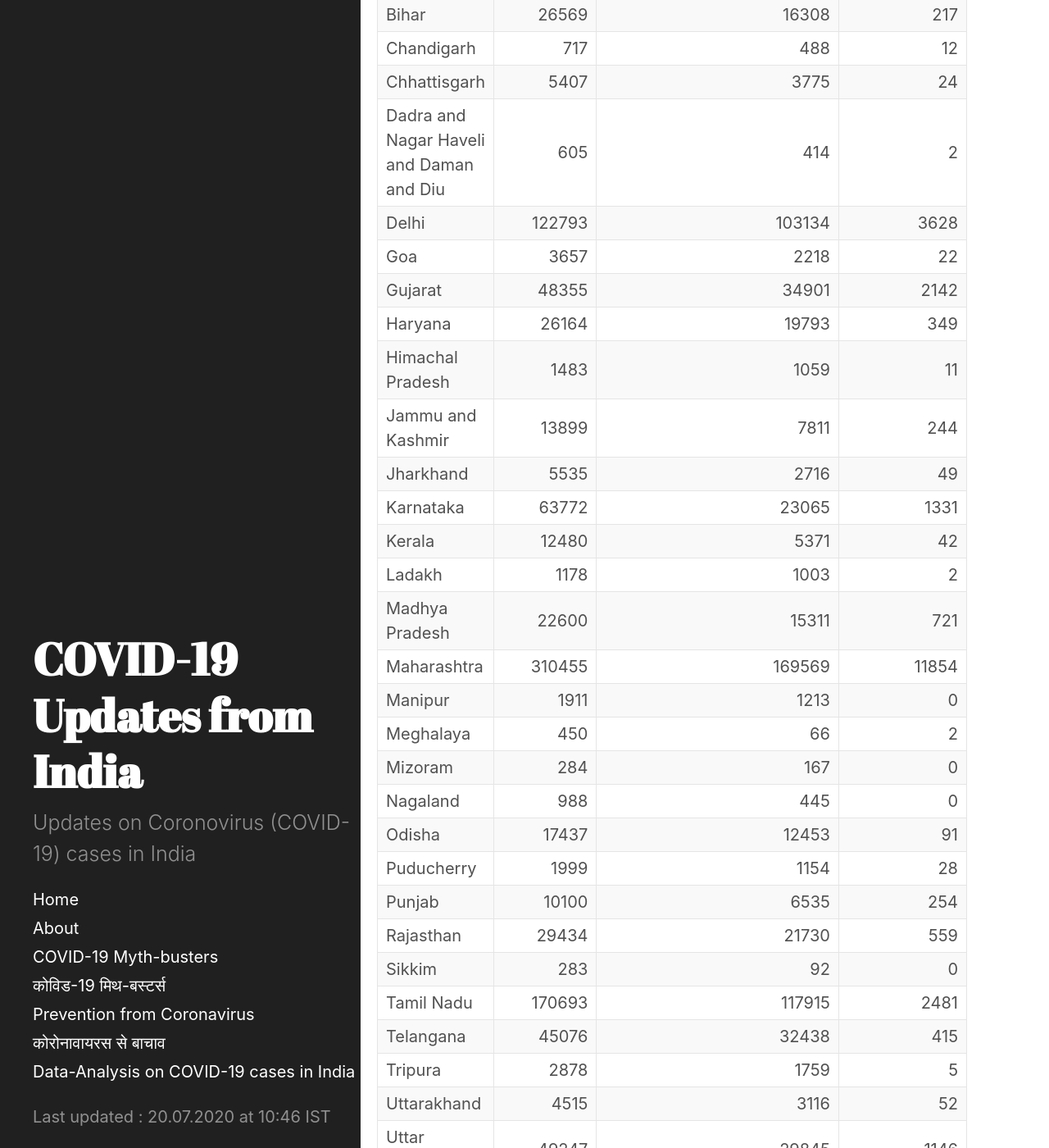
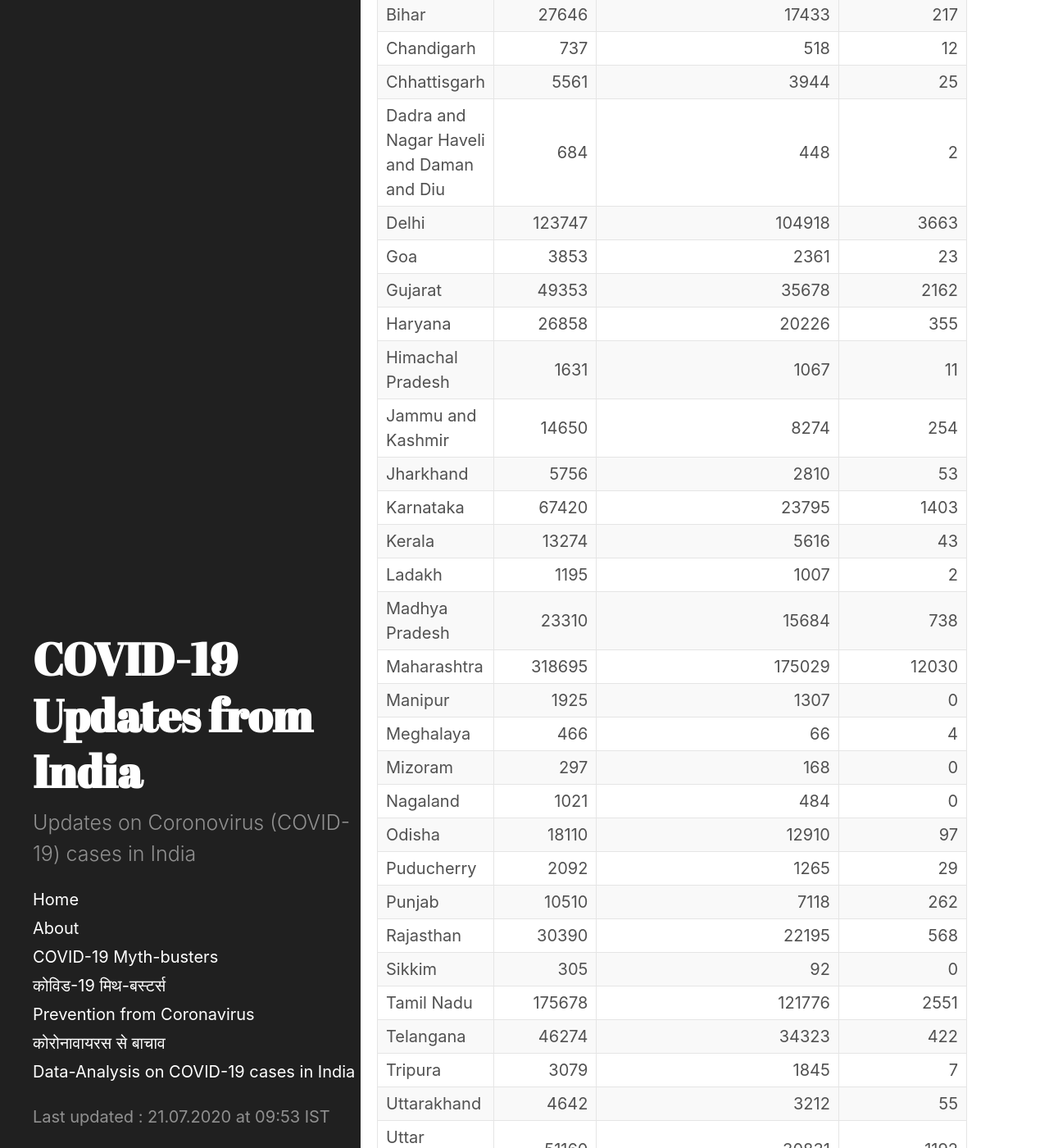
Before and after one commit to bhooraj/covid19updates-india, a Jekyll site: the page built from _posts/2020-07-21-home.md, in a window 1280 px wide and 1400 px high, scrolled down 990 px. Shown: the whole window at 82% size. Built offline with Jekyll 4.4.1, drawn with Linux system fonts in a browser that asks for light colours; some of the changed text lies outside the part shown.

Commit message:
21st July Update

```diff
--- a/_data/last_updated.yml
+++ b/_data/last_updated.yml
@@ -1 +1 @@
-- updated_on : 20.07.2020 at 10:46 IST
+- updated_on : 21.07.2020 at 09:53 IST
--- /dev/null
+++ b/_includes/table-20200721-0953.md
@@ -0,0 +1,37 @@
+| Name of State / UT                       |   Total Confirmed cases |   Cured/Discharged/Migrated |   Deaths ( more than 70% cases due to comorbidities ) |
+|:-----------------------------------------|------------------------:|----------------------------:|------------------------------------------------------:|
+| Andaman and Nicobar Islands              |                     207 |                         152 |                                                     0 |
+| Andhra Pradesh                           |                   53724 |                       24228 |                                                   696 |
+| Arunachal Pradesh                        |                     790 |                         285 |                                                     3 |
+| Assam                                    |                   25382 |                       17095 |                                                    58 |
+| Bihar                                    |                   27646 |                       17433 |                                                   217 |
+| Chandigarh                               |                     737 |                         518 |                                                    12 |
+| Chhattisgarh                             |                    5561 |                        3944 |                                                    25 |
+| Dadra and Nagar Haveli and Daman and Diu |                     684 |                         448 |                                                     2 |
+| Delhi                                    |                  123747 |                      104918 |                                                  3663 |
+| Goa                                      |                    3853 |                        2361 |                                                    23 |
+| Gujarat                                  |                   49353 |                       35678 |                                                  2162 |
+| Haryana                                  |                   26858 |                       20226 |                                                   355 |
+| Himachal Pradesh                         |                    1631 |                        1067 |                                                    11 |
+| Jammu and Kashmir                        |                   14650 |                        8274 |                                                   254 |
+| Jharkhand                                |                    5756 |                        2810 |                                                    53 |
+| Karnataka                                |                   67420 |                       23795 |                                                  1403 |
+| Kerala                                   |                   13274 |                        5616 |                                                    43 |
+| Ladakh                                   |                    1195 |                        1007 |                                                     2 |
+| Madhya Pradesh                           |                   23310 |                       15684 |                                                   738 |
+| Maharashtra                              |                  318695 |                      175029 |                                                 12030 |
+| Manipur                                  |                    1925 |                        1307 |                                                     0 |
+| Meghalaya                                |                     466 |                          66 |                                                     4 |
+| Mizoram                                  |                     297 |                         168 |                                                     0 |
+| Nagaland                                 |                    1021 |                         484 |                                                     0 |
+| Odisha                                   |                   18110 |                       12910 |                                                    97 |
+| Puducherry                               |                    2092 |                        1265 |                                                    29 |
+| Punjab                                   |                   10510 |                        7118 |                                                   262 |
+| Rajasthan                                |                   30390 |                       22195 |                                                   568 |
+| Sikkim                                   |                     305 |                          92 |                                                     0 |
+| Tamil Nadu                               |                  175678 |                      121776 |                                                  2551 |
+| Telangana                                |                   46274 |                       34323 |                                                   422 |
+| Tripura                                  |                    3079 |                        1845 |                                                     7 |
+| Uttarakhand                              |                    4642 |                        3212 |                                                    55 |
+| Uttar Pradesh                            |                   51160 |                       30831 |                                                  1192 |
+| West Bengal                              |                   44769 |                       26418 |                                                  1147 |
--- a/_posts/2020-07-20-home.md
+++ b/_posts/2020-07-21-home.md
@@ -4,7 +4,7 @@ title: COVID-19 Updates from India
 last_update: true
 ---
 
-#### COVID-19 Cases in India (as on  20	July 2020, 08:00 IST)
+#### COVID-19 Cases in India (as on  21	July 2020, 08:00 IST)
 <div class="alert alert-primary" role="alert">
 <p id = "totalcases" style="font-size: 1.2rem; font-weight: bold;"></p>
 <p id = "totalrecovered" style="font-size: 1.2rem; font-weight: bold;"></p>
@@ -22,7 +22,7 @@ Active Cases = Total cases - (Total Recovered/Discharged/Migrated + Total Deaths
 
 <div class="datatable-begin"></div>
 
-{% include table-20200720-1046.md %}
+{% include table-20200721-0953.md %}
 
 <div class="datatable-end"></div>
 <br>
```
Also changed, not shown: _posts/2020-07-09-Updates.md (renamed from _posts/2020-07-08-Updates.md, +3 -0 lines), _posts/2020-07-21-Latest-updates.md (renamed from _posts/2020-07-20-Latest-updates.md, +4 -4 lines).
